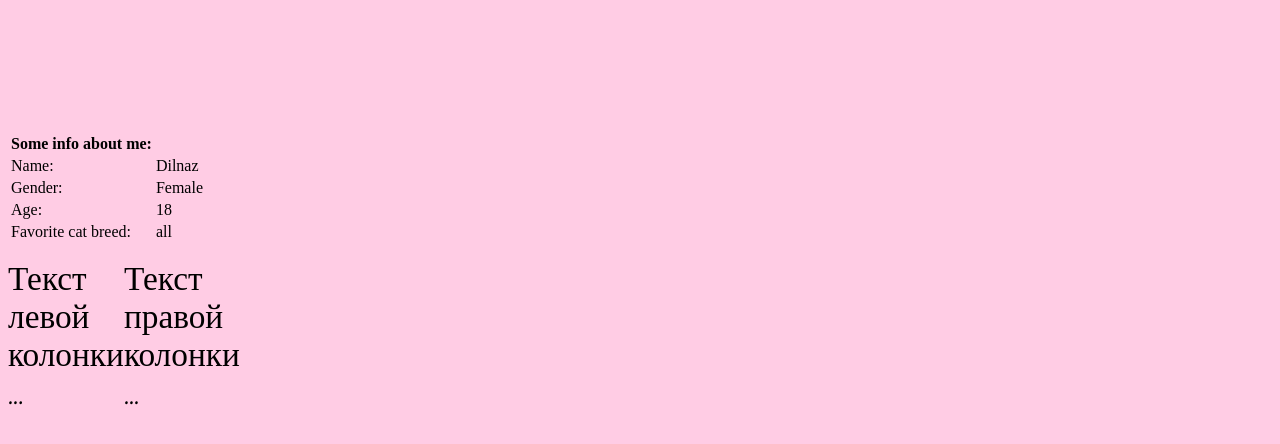
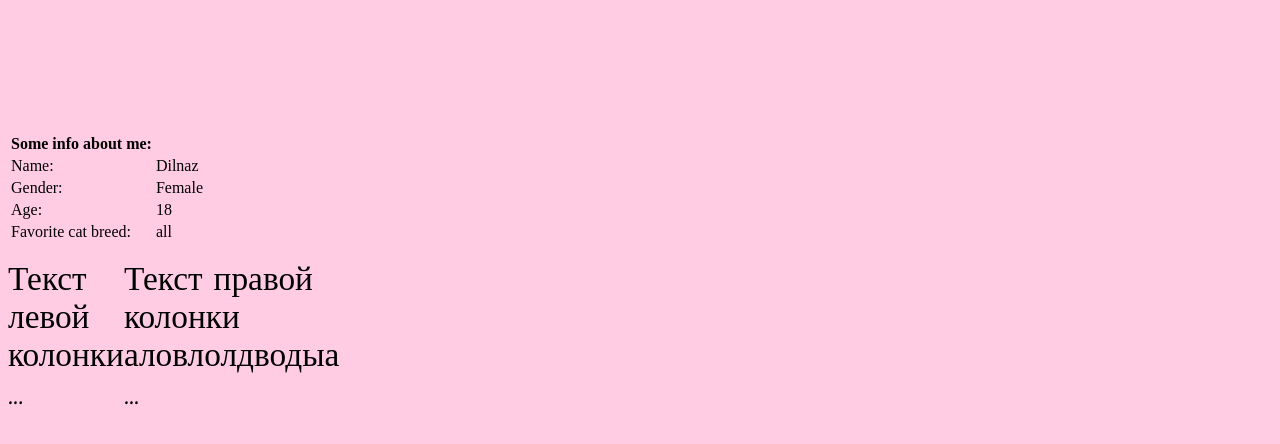
Before and after one commit to dilnazomarova/catsdilnaz.github.io, a plain HTML site: page index.html in a window 1280 px wide. Shown: the part 310-754 px from the top of the page. Drawn offline with Linux system fonts and the light colour scheme.

Commit message:
Update index.html

```diff
--- a/index.html
+++ b/index.html
@@ -73,7 +73,7 @@
         ...
       </div>
       <div class="textcols-item">
-        Текст правой колонки
+        Текст правой колонки аловлолдводыа
         ...
       </div>
     </div>
```
